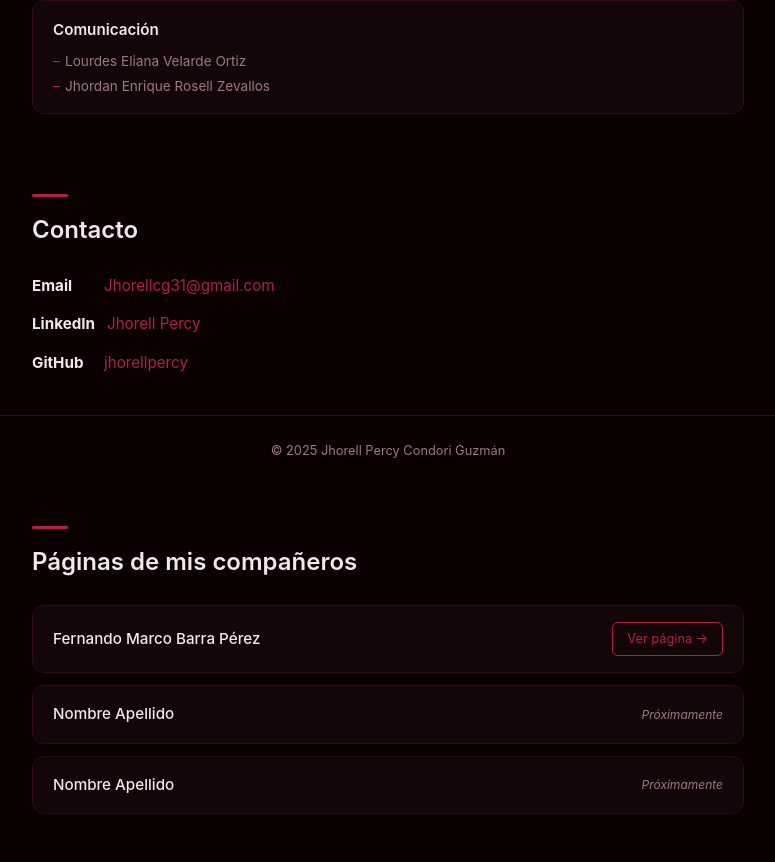
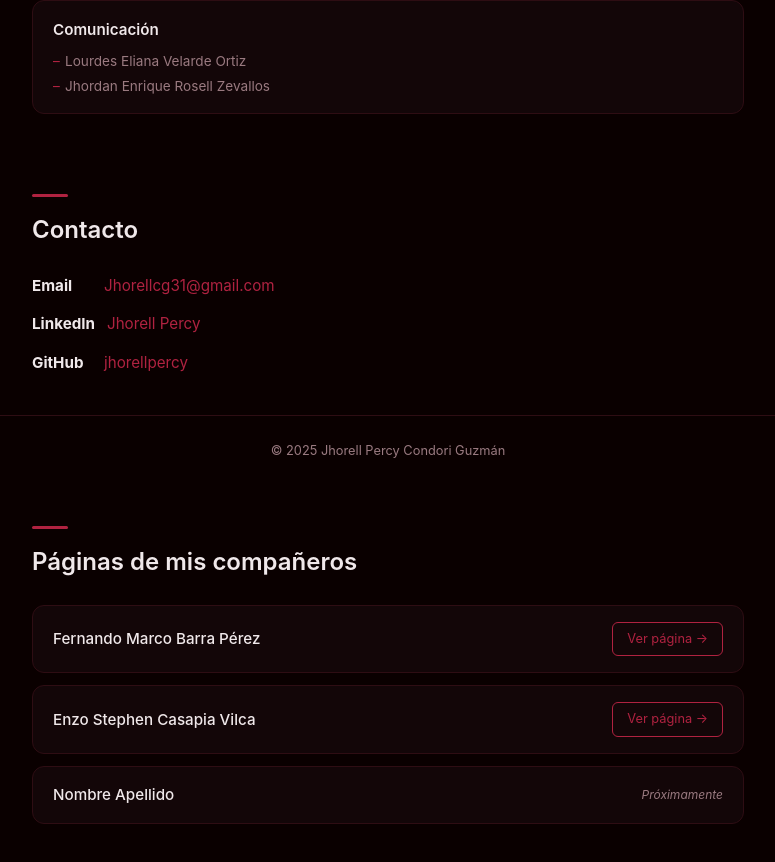
Before and after one commit to jhorellpercy/Pagina-del-trabajo-final, a React (Create React App) app: page / in a window 1280 px wide. Shown: the part 1750-2612 px from the top of the page, without its empty margins (252-1027 px from the left). Built offline with nearby package versions, Linux system fonts and the light colour scheme; the HTML template or start-up script is replaced by a standard one.

Commit message:
Actualizar página

```diff
--- a/src/components/Companeros.jsx
+++ b/src/components/Companeros.jsx
@@ -1,6 +1,6 @@
 const companeros = [
   { nombre: 'Fernando Marco Barra Pérez', url: 'https://fernandoucsp.github.io/proyecto2/' },
-  { nombre: 'Nombre Apellido', url: '' },
+  { nombre: 'Enzo Stephen Casapia Vilca', url: 'https://enzovi1009-a11y.github.io/' },
   { nombre: 'Nombre Apellido', url: '' },
 ];
 
```
